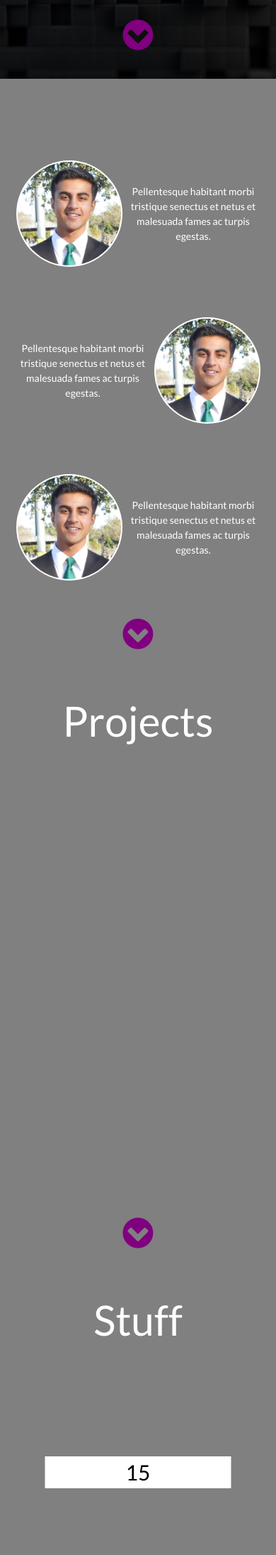
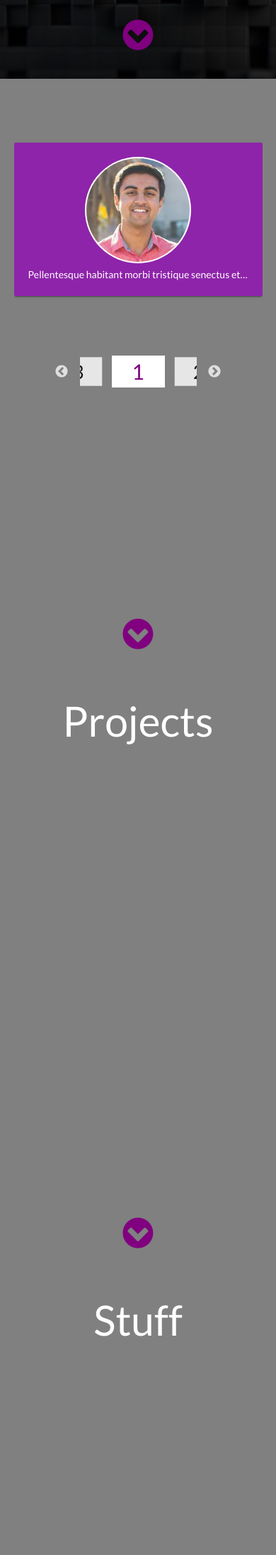
Before and after one commit to PranayJuneCS/Website, a PHP site: page / in a window 390 px wide. Shown: the part 733-2924 px from the top of the page at 71% size. Run offline with PHP 8.4, Linux system fonts and the light colour scheme; some libraries are stand-ins or nearby versions; grey boxes are pictures that could not be loaded.

Commit message:
added slider to the about page. made it responsive, and have a large featured slide as a card

```diff
--- a/css/about-page.css
+++ b/css/about-page.css
@@ -32,8 +32,8 @@
   display: inline-block;
   width: 150px;
   padding: 2px;
-  margin-left: 3px;
-  margin-right: 3px;
+  margin-left: 5px;
+  margin-right: 5px;
   background-color: #fff;
   line-height: 0;
   border-radius: 75px;
@@ -44,3 +44,39 @@
   background-color: purple;
   transition: none;
 }
+
+.about-slider-wrapper {
+  margin-top: 5rem;
+}
+
+.about-slider {
+  width: 50% !important;
+  text-align: center;
+  font-size: 30px;
+}
+
+.number-slider-card {
+  background-color: white;
+  margin-right: 5px;
+  margin-left: 5px;
+  color: black;
+}
+
+.number-slider-card:not(.slick-center) {
+  opacity: 0.8;
+  transform: scale(0.9);
+}
+
+.slick-center {
+  -moz-transform: scale(1);
+  -ms-transform: scale(1);
+  -o-transform: scale(1);
+  -webkit-transform: scale(1);
+  color: purple;
+  opacity: 1;
+  transform: scale(1);
+}
+
+.slider {
+  margin-top: 90px;
+}
--- a/css/main.css
+++ b/css/main.css
@@ -25,27 +25,6 @@ body::-webkit-scrollbar {
 .toast {
   background-color: purple !important;
   margin-top: -15px;
-}
-
-.your-class, .slider-for {
-  position: absolute;
-  top: 70%;
-  left: 50%;
-  transform: translateX(-50%);
-  width: 70%;
-  text-align: center;
-  font-size: 30px;
-}
-
-.slider-for {
-  top: 30% !important;
-}
-
-.slider {
-  background-color: white;
-  margin-right: 5px;
-  margin-left: 5px;
-  color: black;
 }
 
 @media (min-width: 1200px) {
--- a/css/media-query.css
+++ b/css/media-query.css
@@ -36,4 +36,7 @@
   .img-circle { display: none; }
   .headshot-link { width: 135px !important; }
   .bottom-page { margin-top: 35px !important; }
+  .slider { margin-top: 25px !important; }
+  #page-about .container { width: 75% !important; height: 75% !important; }
+  .about-slider-wrapper { margin-top: 0.7rem !important; }
 }
--- a/index.html
+++ b/index.html
@@ -65,34 +65,73 @@
           </a>
       </div>
     </div>
+
+
     <div id="page-about" class="full-screen scrollspy">
       <div class="hover-menu"></div>
       <a href="#page-projects" class="next-arrow">
         <i class="fa fa-chevron-circle-down"></i>
       </a>
       <div class="container">
-        <div class="about-container">
+        <div class="about-container hide-on-med-and-down">
           <div class="">
-            <a class="headshot-link" href="images/headshot.png" data-title="Me." data-lightbox="example-1">
-              <img class="headshot" src="images/headshot.png" alt="Me.">
+            <a class="headshot-link" href="images/me.jpg" data-title="Me Big." data-lightbox="about-large">
+              <img class="headshot" src="images/me.jpg" alt="Me.">
             </a>
             <p>Pellentesque habitant morbi tristique senectus et netus et malesuada fames ac turpis egestas.</p>
           </div>
           <div class="">
-            <p>Pellentesque habitant morbi tristique senectus et netus et malesuada fames ac turpis egestas.</p>
-            <a class="headshot-link" href="images/headshot.png" data-title="Me." data-lightbox="example-1">
+            <p>Lorem ipsum dolor sit amet, consectetuer adipiscing elit.</p>
+            <a class="headshot-link" href="images/headshot.png" data-title="Me Big 2." data-lightbox="about-large">
               <img class="headshot" src="images/headshot.png" alt="Me.">
             </a>
           </div>
           <div class="">
-            <a class="headshot-link" href="images/headshot.png" data-title="Me." data-lightbox="example-1">
-              <img class="headshot" src="images/headshot.png" alt="Me.">
+            <a class="headshot-link" href="images/me.jpg" data-title="Me BIG 3." data-lightbox="about-large">
+              <img class="headshot" src="images/me.jpg" alt="Me.">
             </a>
-            <p>Pellentesque habitant morbi tristique senectus et netus et malesuada fames ac turpis egestas.</p>
+            <p>Aliquam tincidunt mauris eu risus. Vestibulum auctor dapibus neque.</p>
+          </div>
+        </div>
+
+        <div class="slider-for hide-on-large-only">
+          <div class="slider card purple darken-1 hoverable">
+            <div class="card-content white-text">
+              <a class="headshot-link" href="images/me.jpg" data-title="Me." data-lightbox="about-small">
+                  <img class="headshot" src="images/me.jpg" alt="Me.">
+              </a>
+              <p class="truncate">Pellentesque habitant morbi tristique senectus et netus et malesuada fames ac turpis egestas.</p>
+            </div>
+          </div>
+          <div class="slider card purple darken-2 hoverable">
+            <div class="card-content white-text">
+              <a class="headshot-link" href="images/headshot.png" data-title="Me." data-lightbox="about-small">
+                  <img class="headshot" src="images/headshot.png" alt="Me.">
+              </a>
+              <p class="truncate">Lorem ipsum dolor sit amet, consectetuer adipiscing elit.</p>
+            </div>
+          </div>
+          <div class="slider card purple darken-3 hoverable">
+            <div class="card-content white-text">
+              <a class="headshot-link" href="images/me.jpg" data-title="Me." data-lightbox="about-small">
+                  <img class="headshot" src="images/me.jpg" alt="Me.">
+              </a>
+              <p class="truncate">Aliquam tincidunt mauris eu risus. Vestibulum auctor dapibus neque.</p>
+            </div>
+          </div>
+        </div>
+
+        <div class="about-slider-wrapper row">
+          <div class="col s12 push-s3 about-slider hide-on-large-only">
+            <div class="number-slider-card">1</div>
+            <div class="number-slider-card">2</div>
+            <div class="number-slider-card">3</div>
           </div>
         </div>
       </div>
     </div>
+
+
     <div id="page-projects" class="full-screen scrollspy">
       <h1>Projects</h1>
       <a href="#page-stuff" class="next-arrow">
@@ -102,28 +141,6 @@
     </div>
     <div id="page-stuff" class="full-screen scrollspy">
       <h1>Stuff</h1>
-      <div class="slider-for">
-        <div class="slider">15</div>
-        <div class="slider">25</div>
-        <div class="slider">35</div>
-        <div class="slider">45</div>
-        <div class="slider">55</div>
-        <div class="slider">65</div>
-        <div class="slider">75</div>
-        <div class="slider">85</div>
-        <div class="slider">95</div>
-      </div>
-      <div class="your-class">
-        <div class="slider">1</div>
-        <div class="slider">2</div>
-        <div class="slider">3</div>
-        <div class="slider">4</div>
-        <div class="slider">5</div>
-        <div class="slider">6</div>
-        <div class="slider">7</div>
-        <div class="slider">8</div>
-        <div class="slider">9</div>
-      </div>
       <a href="" class="go-to-contact">
         <i class="fa fa-chevron-circle-down"></i>
       </a>
--- a/scripts/index.js
+++ b/scripts/index.js
@@ -259,9 +259,9 @@ $(function() {
     slidesToScroll: 1,
     arrows: false,
     fade: true,
-    asNavFor: '.your-class'
+    asNavFor: '.about-slider'
   });
-  $('.your-class').slick({
+  $('.about-slider').slick({
     slidesToShow: 3,
     asNavFor: '.slider-for',
     infinite: true,
@@ -276,7 +276,7 @@ $(function() {
         slidesToShow: 1,
         dots: false,
         centerMode: true,
-        centerPadding: '60px',
+        centerPadding: '40px',
       }
     },
     {
@@ -293,6 +293,7 @@ $(function() {
       settings: {
         slidesToShow: 1,
         dots: false,
+        centerMode: true,
         centerPadding: '40px'
       }
     }
```
